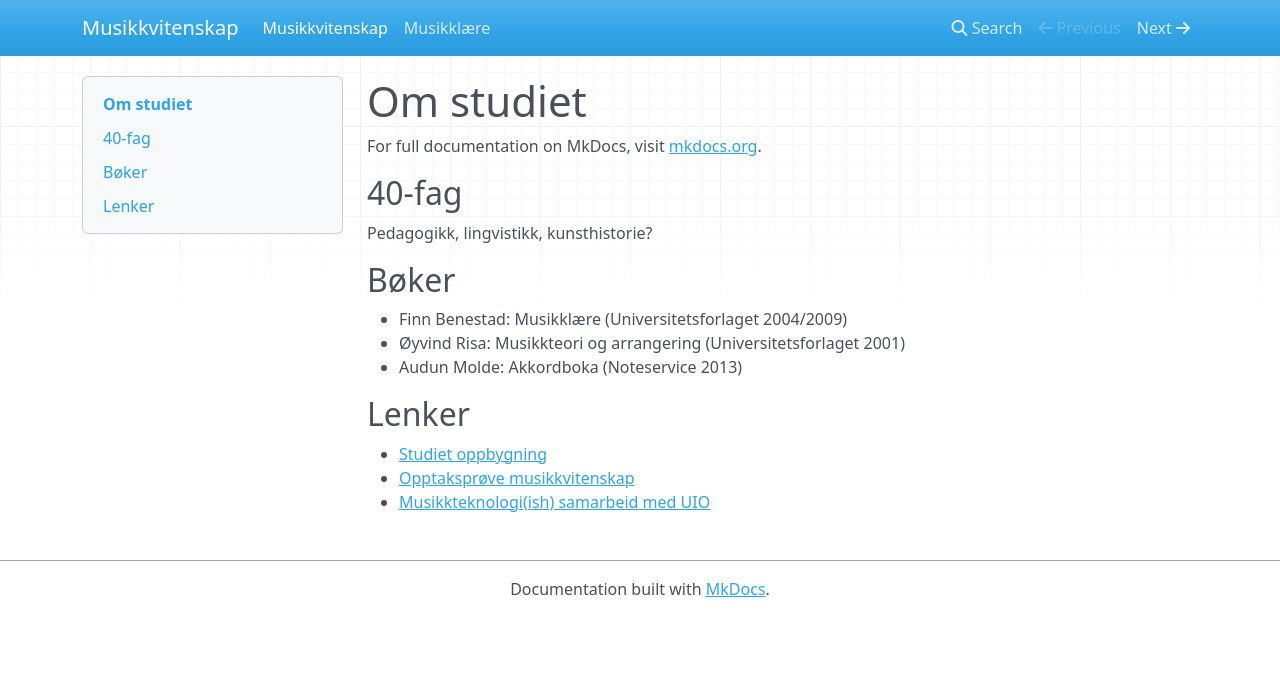
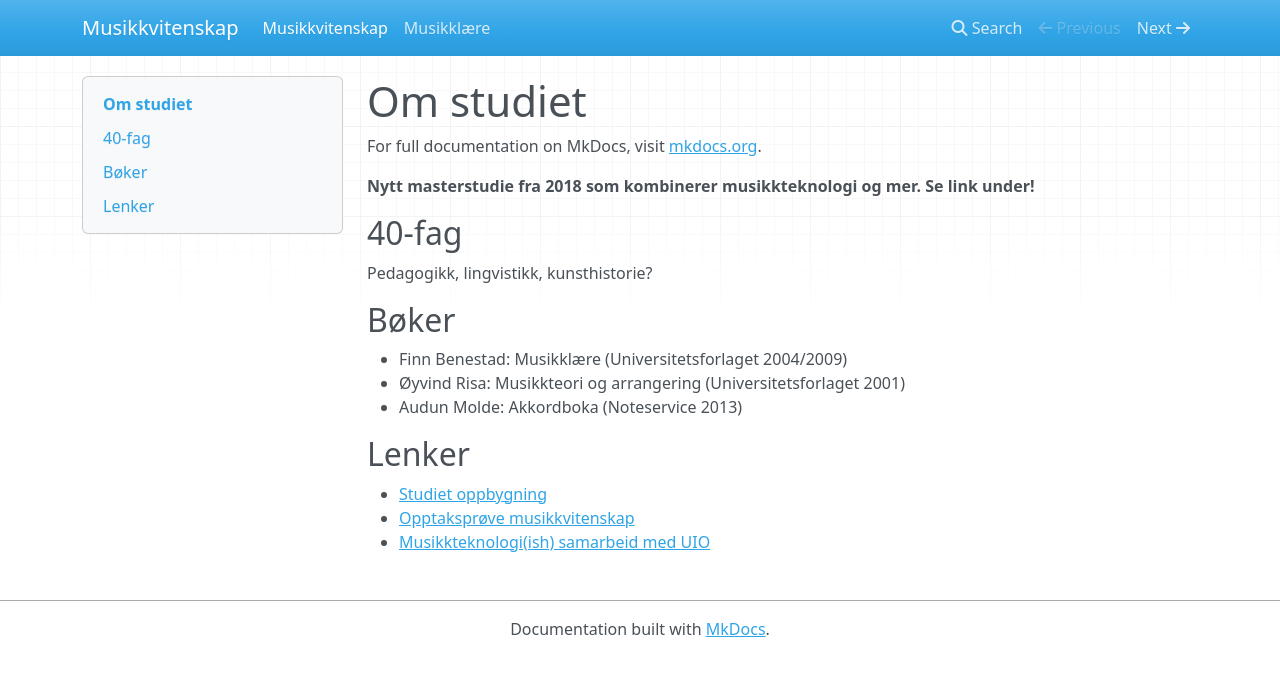
Before and after one commit to longegg/musikkvitenskap, an MkDocs documentation site: the page built from docs/index.md, in a window 1280 px wide. Shown: the top 676 px of the page. Built offline with MkDocs 1.6.1, drawn with Linux system fonts in a browser that asks for light colours; nearby versions of some CDN libraries; old or Windows-style settings are respelled for this version of MkDocs.

Commit message:
Add study info.

```diff
--- a/docs/index.md
+++ b/docs/index.md
@@ -1,6 +1,8 @@
 # Om studiet
 
 For full documentation on MkDocs, visit [mkdocs.org](http://mkdocs.org).
+
+**Nytt masterstudie fra 2018 som kombinerer musikkteknologi og mer. Se link under!**
 
 ## 40-fag
 
```
